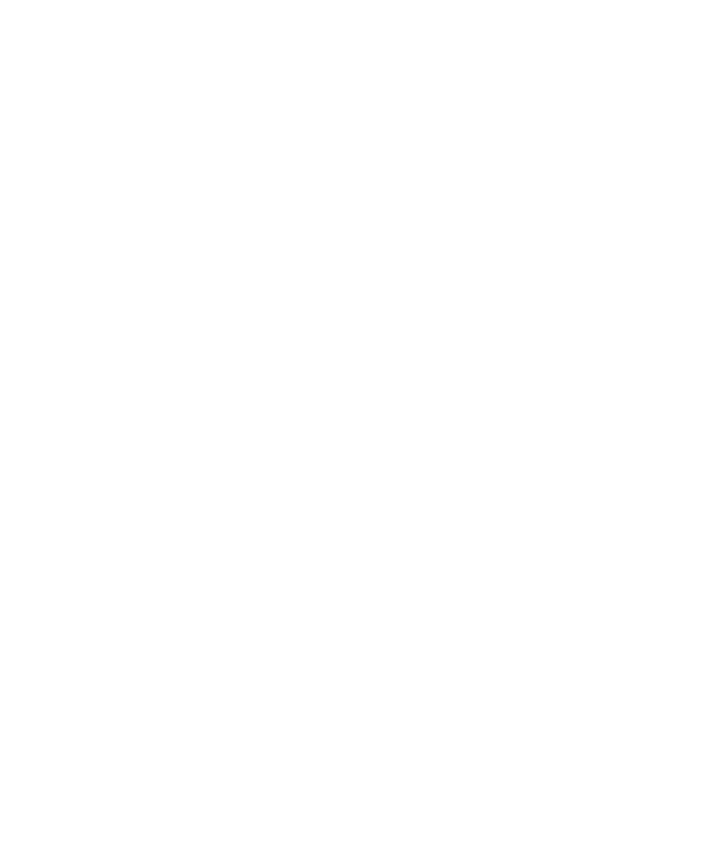
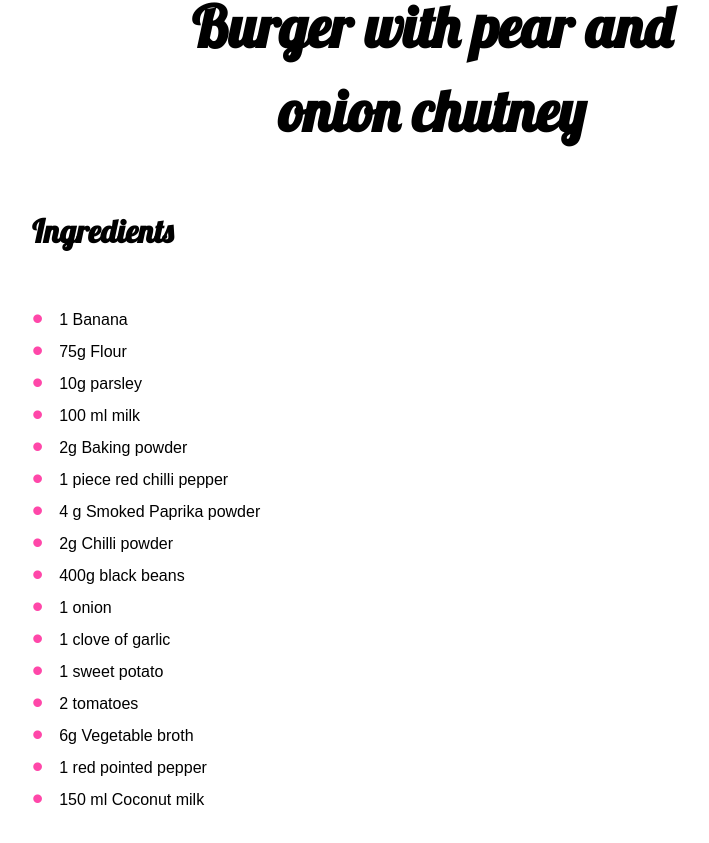
Before and after one commit to leggsimon/recipes, a Next.js app: page /recipe/1 in a window 1280 px wide. Shown: the part 543-1386 px from the top of the page, without its empty margins (208-917 px from the left). Before the commit the page ends 800 px from the top, so only its background shows below. Built offline with nearby package versions, Linux system fonts and the light colour scheme.

Commit message:
add recipe page styles

```diff
--- a/data/recipes.ts
+++ b/data/recipes.ts
@@ -7,6 +7,7 @@
 		ingredientId: number;
 		amount: number;
 	}[];
+	steps?: string[];
 }
 
 const recipes: IRecipe[] = [
@@ -438,6 +439,15 @@
 				ingredientId: 6,
 				amount: 2,
 			},
+		],
+		steps: [
+			'Peel the onion and garlic and chop finely. Peel the sweet potato and cut into 2 cm cubes. Halve the tomatoes, remove the stalk and seeds and roughly dice the tomato halves. Halve the pointed pepper, remove the seeds and cut the pepper halves into large pieces.',
+			'In a bowl, mix vegetable stock and 150ml hot water into broth then add coconut milk.',
+			'In a separate bowl, peel the banana and break it into pieces. Add Flour, Baking Powder, and Milk, and whisk together. Pluck the parsley leaves and chop finely. Finely chop the chilli. Add half the chopped parsley and the chilli to the batter.',
+			'In a large saucepan over medium heat 1 tbsp oil. Sauté onion and garlic for 3 minutes. Add diced tomatoes and cook for another 3 minutes. Meanwhile, drain the black beans through a sieve and rinse until the water runs clear.',
+			'Add black beans, sweet potato cubes, paprika pieces, spice mixture and the coconut milk mixture and simmer for about 20 minutes until the sauce has thickened a little. Season to taste with salt at the end of the cooking time.',
+			'In a large frying pan heat 1 tbsp oil over medium heat and fry 4 pancakes from the batter for about 5 minutes on each side.',
+			'Serve stew in bowls with leftover parsley on top, pancakes on the side.',
 		],
 	},
 	{
--- a/pages/recipe/[id].tsx
+++ b/pages/recipe/[id].tsx
@@ -3,9 +3,104 @@
 import styled from 'styled-components';
 import recipes, { IRecipe } from '../../data/recipes';
 
+const Wrapper = styled.main`
+	position: relative;
+	top: 40vw;
+`;
+
+const RecipeImage = styled.img`
+	width: 100%;
+	position: fixed;
+	top: -80px;
+`;
+
+const TitleContainer = styled.header`
+	text-align: center;
+	max-width: 600px;
+	margin: 0 auto;
+	line-height: 1.3;
+	padding: 1rem 1rem 0 1rem;
+	border-radius: 10px 10px 0 0;
+	background-color: white;
+`;
+
 const Title = styled.h1`
-	color: red;
-	font-size: 50px;
+	font-size: 3.6rem;
+
+	@media (max-width: 500px) {
+		font-size: 2.5rem;
+	}
+`;
+
+const Section = styled.section`
+	background-color: white;
+	padding: 40px;
+`;
+
+const MaxWidthWrapper = styled.div`
+	max-width: 800px;
+	margin: 0 auto;
+`;
+
+const SectionHeading = styled.h2`
+	margin-bottom: 2rem;
+	font-size: 2rem;
+	position: sticky;
+	top: 0;
+	background-color: #ffffff;
+	padding-block: 1rem;
+	z-index: 1;
+
+	@media (max-width: 500px) {
+		font-size: 1.8rem;
+	}
+`;
+
+const IngredientsList = styled.ul`
+	padding: 0;
+`;
+
+const IngredientItem = styled.li`
+	&:before {
+		content: '•';
+		color: hsl(328deg 100% 64%);
+		margin-right: 1rem;
+		font-size: 2rem;
+		line-height: 1;
+		vertical-align: sub;
+	}
+`;
+
+const MethodList = styled.ol`
+	counter-reset: method-counter;
+	max-width: 700px;
+	margin: 0 auto;
+	padding: 0;
+`;
+
+const MethodStepContainer = styled.li`
+	counter-increment: method-counter;
+	padding-bottom: 30px;
+	border-bottom: 1px solid hsl(0 0% 90%);
+	margin-bottom: 20px;
+
+	&::before {
+		font-family: 'Lobster', cursive;
+		content: counter(method-counter);
+		background-color: hsl(328deg 100% 64%);
+		position: absolute;
+		width: 2rem;
+		height: 2rem;
+		border-radius: 50%;
+		display: inline-block;
+		line-height: 2rem;
+		color: hsl(0 0% 100%);
+		text-align: center;
+		margin-right: 0.5rem;
+	}
+`;
+const MethodStep = styled.p`
+	padding-left: 3rem;
 `;
 
 type RecipeProps = {
@@ -20,108 +115,55 @@
 
 	console.log({ id });
 
-	return <Title>{recipe.name}</Title>;
 	return (
-		<main>
-			<header>
-				<h1>Caribbean sweet potato and coconut stew</h1>
-			</header>
-			<section>
-				<div className="max-width-wrapper">
-					<h2>Ingredients</h2>
-					<div className="ingredients-lists__wrapper">
-						<div className="ingredients-list__wrapper">
-							<h3 className="ingredients-list__title">Pancakes</h3>
-							<ul role="list" className="ingredients-list">
-								<li className="ingredients-list__item">1 Banana</li>
-								<li className="ingredients-list__item">75g Flour</li>
-								<li className="ingredients-list__item">10g parsley</li>
-								<li className="ingredients-list__item">100 ml milk</li>
-								<li className="ingredients-list__item">2g Baking powder</li>
-								<li className="ingredients-list__item">
-									1 piece red chilli pepper
-								</li>
-							</ul>
-						</div>
-						<div className="ingredients-list__wrapper">
-							<h3 className="ingredients-list__title">Stew</h3>
-							<ul role="list" className="ingredients-list">
-								<li className="ingredients-list__item">
-									4 g Smoked Paprika powder
-								</li>
-								<li className="ingredients-list__item">2g Chilli powder</li>
-								<li className="ingredients-list__item">400g black beans</li>
-								<li className="ingredients-list__item">1 onion</li>
-								<li className="ingredients-list__item">1 clove of garlic</li>
-								<li className="ingredients-list__item">1 sweet potato</li>
-								<li className="ingredients-list__item">2 tomatoes</li>
-								<li className="ingredients-list__item">6g Vegetable broth</li>
-								<li className="ingredients-list__item">1 red pointed pepper</li>
-								<li className="ingredients-list__item">150 ml Coconut milk</li>
-							</ul>
-						</div>
-					</div>
-				</div>
-			</section>
-			<section>
-				<div className="max-width-wrapper">
-					<h2>Method</h2>
-					<ol role="list" className="method-list">
-						<li className="method-list__step">
-							<p className="method-list__step-content">
-								Peel the onion and garlic and chop finely. Peel the sweet potato
-								and cut into 2 cm cubes. Halve the tomatoes, remove the stalk
-								and seeds and roughly dice the tomato halves. Halve the pointed
-								pepper, remove the seeds and cut the pepper halves into large
-								pieces.
-							</p>
-						</li>
-						<li className="method-list__step">
-							<p className="method-list__step-content">
-								In a bowl, mix vegetable stock and 150ml hot water into broth
-								then add coconut milk.
-							</p>
-						</li>
-						<li className="method-list__step">
-							<p className="method-list__step-content">
-								In a separate bowl, peel the banana and break it into pieces.
-								Add Flour, Baking Powder, and Milk, and whisk together. Pluck
-								the parsley leaves and chop finely. Finely chop the chilli. Add
-								half the chopped parsley and the chilli to the batter.
-							</p>
-						</li>
-						<li className="method-list__step">
-							<p className="method-list__step-content">
-								In a large saucepan over medium heat 1 tbsp oil. Sauté onion and
-								garlic for 3 minutes. Add diced tomatoes and cook for another 3
-								minutes. Meanwhile, drain the black beans through a sieve and
-								rinse until the water runs clear.
-							</p>
-						</li>
-						<li className="method-list__step">
-							<p className="method-list__step-content">
-								Add black beans, sweet potato cubes, paprika pieces, spice
-								mixture and the coconut milk mixture and simmer for about 20
-								minutes until the sauce has thickened a little. Season to taste
-								with salt at the end of the cooking time.
-							</p>
-						</li>
-						<li className="method-list__step">
-							<p className="method-list__step-content">
-								In a large frying pan heat 1 tbsp oil over medium heat and fry 4
-								pancakes from the batter for about 5 minutes on each side.
-							</p>
-						</li>
-						<li className="method-list__step">
-							<p className="method-list__step-content">
-								Serve stew in bowls with leftover parsley on top, pancakes on
-								the side.
-							</p>
-						</li>
-					</ol>
-				</div>
-			</section>
-		</main>
+		<>
+			<RecipeImage src={recipe.mainImage} aria-hidden="true" />
+
+			<Wrapper>
+				<TitleContainer>
+					<Title>{recipe.name}</Title>
+				</TitleContainer>
+				<Section>
+					<MaxWidthWrapper>
+						<SectionHeading>Ingredients</SectionHeading>
+						<IngredientsList role="list">
+							<IngredientItem>1 Banana</IngredientItem>
+							<IngredientItem>75g Flour</IngredientItem>
+							<IngredientItem>10g parsley</IngredientItem>
+							<IngredientItem>100 ml milk</IngredientItem>
+							<IngredientItem>2g Baking powder</IngredientItem>
+							<IngredientItem>1 piece red chilli pepper</IngredientItem>
+							<IngredientItem>4 g Smoked Paprika powder</IngredientItem>
+							<IngredientItem>2g Chilli powder</IngredientItem>
+							<IngredientItem>400g black beans</IngredientItem>
+							<IngredientItem>1 onion</IngredientItem>
+							<IngredientItem>1 clove of garlic</IngredientItem>
+							<IngredientItem>1 sweet potato</IngredientItem>
+							<IngredientItem>2 tomatoes</IngredientItem>
+							<IngredientItem>6g Vegetable broth</IngredientItem>
+							<IngredientItem>1 red pointed pepper</IngredientItem>
+							<IngredientItem>150 ml Coconut milk</IngredientItem>
+						</IngredientsList>
+					</MaxWidthWrapper>
+				</Section>
+				{recipe.steps && (
+					<Section>
+						<MaxWidthWrapper>
+							<SectionHeading>Method</SectionHeading>
+							<MethodList role="list">
+								{recipe.steps.map((step, i) => {
+									return (
+										<MethodStepContainer key={i}>
+											<MethodStep>{step}</MethodStep>
+										</MethodStepContainer>
+									);
+								})}
+							</MethodList>
+						</MaxWidthWrapper>
+					</Section>
+				)}
+			</Wrapper>
+		</>
 	);
 }
 
```
